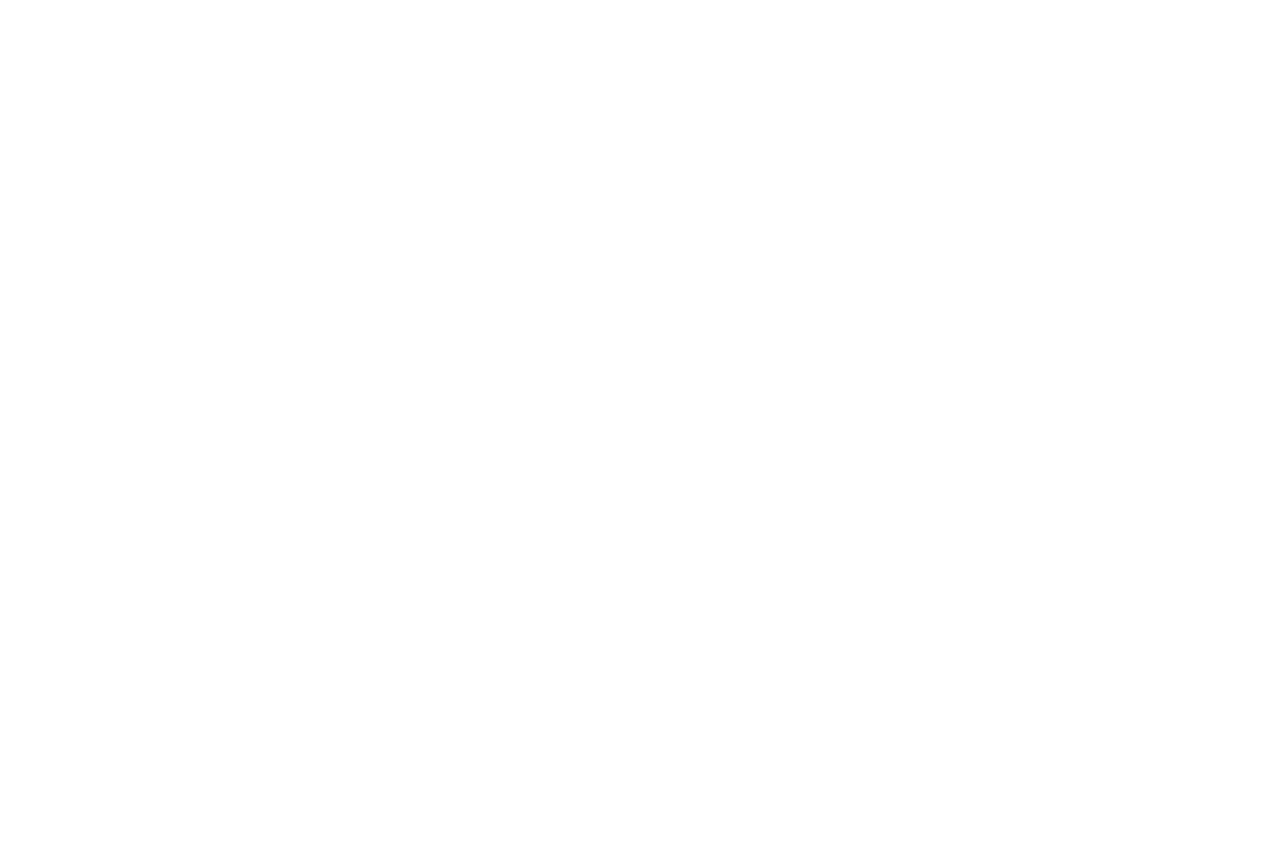
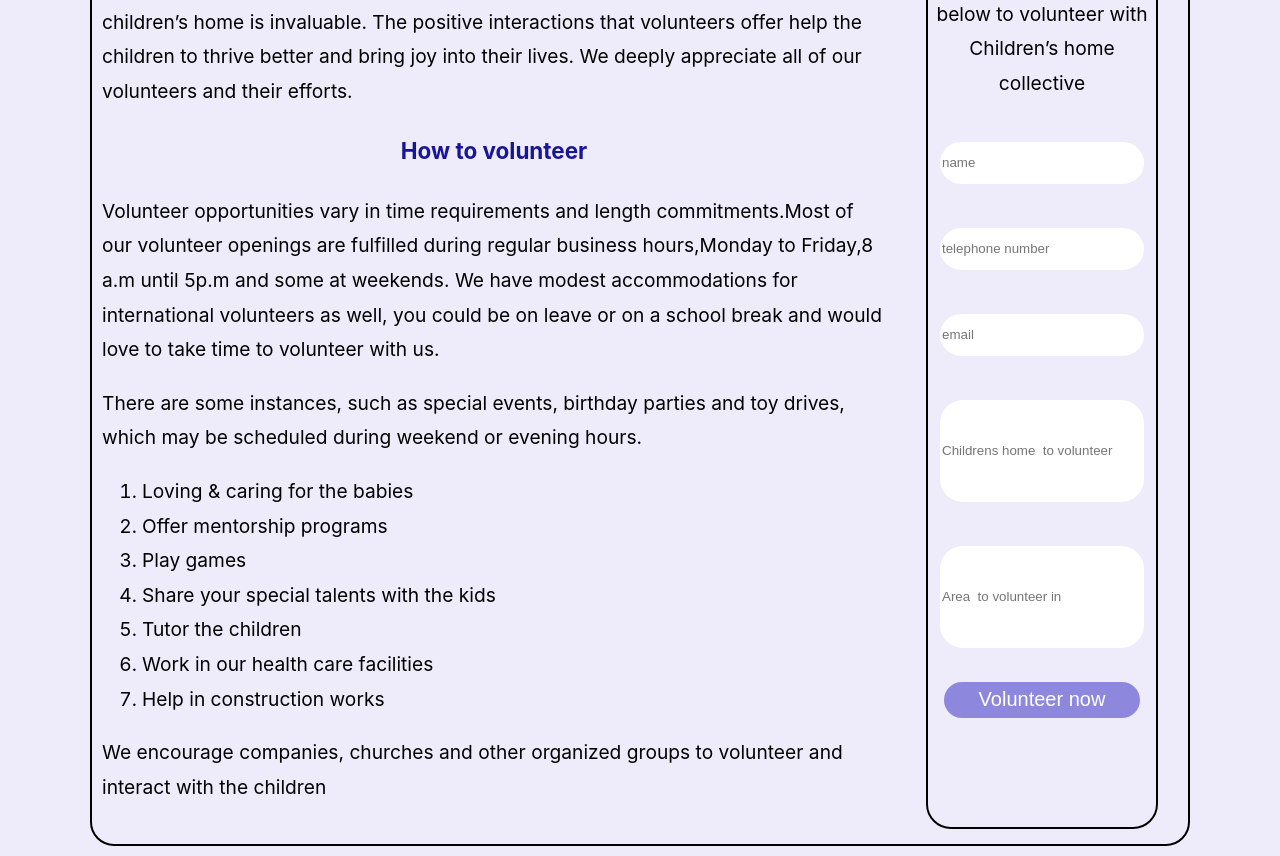
Before and after one commit to Children-s-Home-Collective/Front-end, a React (Create React App) app: page /volunteer in a window 1280 px wide. Shown: the part 450-1306 px from the top of the page. Before the commit the page ends 800 px from the top, so only its background shows below. Built offline with nearby package versions, Linux system fonts and the light colour scheme.

Commit message:
created volunteer page

```diff
--- a/public/index.html
+++ b/public/index.html
@@ -24,7 +24,7 @@
       work correctly both with client-side routing and a non-root public URL.
       Learn how to configure a non-root public URL by running `npm run build`.
     -->
-    <title>React App</title>
+    <title>Children's home collective</title>
   </head>
   <body>
     <noscript>You need to enable JavaScript to run this app.</noscript>
--- a/src/App.css
+++ b/src/App.css
@@ -1,4 +1,4 @@
-.mypage{
+.mypage,.volunteer{
   background-color: #EEECFB;
 }
 
@@ -134,3 +134,62 @@
 .trademark img{
   width: 23px;
 }
+.volunteerbox{
+  border: 2px solid black;
+  margin: 10px 90px;
+  display: flex;
+  justify-content: space-between;
+  line-height: 1.8;
+  font-size: larger;
+  border-radius: 24px;
+
+}
+.volunteerright{
+  display: flex;
+  flex-direction: column;
+  border: 2px solid black;
+  border-radius: 25px;
+  align-items: center;
+  margin: 15px 30px;
+  text-align: center;
+}
+.notice,button{
+  background-color: #8D88DD;
+  border-radius: 25px;
+  border: 2px solid #EEECFB ;
+  width: 200px;
+  height: 40px;
+  display: flex;
+  justify-content: center;
+  align-items: center;
+  color: white;
+}
+.notice{
+  margin: 10px 0px;
+}
+
+input{
+  margin: 20px 10px ;
+  width:200px ;
+  height: 40px;
+  border-radius: 25px;
+  border: 2px solid #EEECFB ;
+  word-wrap: break-word;
+}
+
+.last2,.last{
+  height: 100px;
+}
+
+button{
+   margin: 10px;
+   font-size: 20px;
+}
+
+.volunteerleft h3{
+  text-align: center;
+  color: #191599;
+}
+.volunteerleft{
+  margin: 20px 10px;
+}
--- /dev/null
+++ b/src/Components/Header.jsx
@@ -0,0 +1,19 @@
+import React from 'react'
+import Navigationbar from './Navigationbar'
+
+function Header() {
+  return (
+    <div>
+        <div className='row1'>
+        <div className='left'>
+            <img src='https://img.icons8.com/?size=64&id=NzaHJt0XKIWl&format=png'></img>
+            <p>The Children's Home Collective</p>
+        </div>
+        <Navigationbar />
+        <img src='https://img.icons8.com/?size=80&id=108652&format=png' alt='user image'></img>
+    </div>
+    </div>
+  )
+}
+
+export default Header
--- a/src/Components/HomePage.jsx
+++ b/src/Components/HomePage.jsx
@@ -1,20 +1,11 @@
 import React from 'react'
 import Navigationbar from './Navigationbar'
+import Header from './Header'
 
 function HomePage() {
   return (
     <div className='mypage'>
-        <header >
-         <div className='row1'>
-            <div className='left'>
-                <img src='https://img.icons8.com/?size=64&id=NzaHJt0XKIWl&format=png'></img>
-                <p>The Children's Home Collective</p>
-            </div>
-
-        <Navigationbar />
-        <img src='https://img.icons8.com/?size=80&id=108652&format=png' alt='user image'></img>
-        </div>
-        </header>
+        <Header />
         <div className='content1'>
             <div className='line1'>
                 <div className="paragraph">
--- a/src/Components/VolunteerPage.jsx
+++ b/src/Components/VolunteerPage.jsx
@@ -1,8 +1,41 @@
 import React from 'react'
+import Header from './Header'
 
 function VolunteerPage() {
   return (
-    <div>VolunteerPage</div>
+    <div className='volunteer'>
+         <Header />
+         <div className='volunteerbox'>
+              <div className='volunteerleft'>
+                <p>The children’s Home collective offers numerous opportunities for you to join us in helping children thrive. We welcome volunteers who are passionate about working with children and serving the community. The impact volunteers have on the various children’s home is invaluable. The positive interactions that volunteers offer help the children to thrive better and bring joy into their lives. We deeply appreciate all of our volunteers and their efforts.</p>
+                <h3>How to volunteer</h3>
+                <p>Volunteer opportunities vary in time requirements and length commitments.Most of our volunteer openings are fulfilled during regular business hours,Monday to Friday,8 a.m until 5p.m and some at weekends. We have modest accommodations for international volunteers as well, you could be on leave or on a school break and would love to take time to volunteer with us.</p>
+                <p>There are some instances, such as special events, birthday parties and toy drives, which may be scheduled during weekend or evening hours.</p>
+                <ol>
+                    <li>Loving & caring for the babies</li>
+                    <li>Offer mentorship programs</li>
+                    <li>Play games </li>
+                    <li>Share your special talents with the kids</li>
+                    <li>Tutor the children </li>
+                    <li>Work in our health care facilities</li>
+                    <li> Help in construction works</li>
+                </ol>
+                <p>We encourage companies, churches and other organized groups to volunteer and interact with the children</p>
+              </div>
+              <div className='volunteerright'>
+                <div className='notice'><p>Get started now</p></div>
+                <p>Please fill the form below to volunteer with Children’s home collective </p>
+                <form>
+                    <input type="text" placeholder='name' />
+                    <input type="text" placeholder='telephone number' />
+                    <input type="text" placeholder='email' />
+                    <input type="text" className='last2'placeholder='Childrens home  to volunteer'/>
+                    <input type="text" className='last'placeholder='Area  to volunteer in'/>
+                </form>
+                <button>Volunteer now</button>
+              </div>
+         </div>
+    </div>
   )
 }
 
--- a/src/index.css
+++ b/src/index.css
@@ -1,4 +1,5 @@
 body {
+  background-color: #EEECFB;
   margin: 0;
   font-family: -apple-system, BlinkMacSystemFont, 'Segoe UI', 'Roboto', 'Oxygen',
     'Ubuntu', 'Cantarell', 'Fira Sans', 'Droid Sans', 'Helvetica Neue',
```
